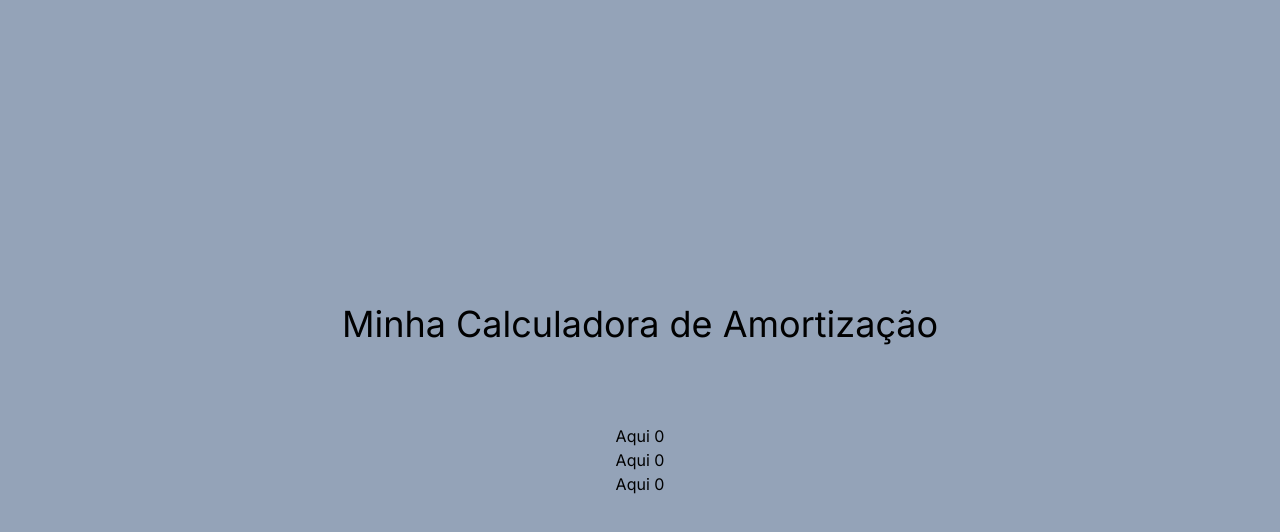
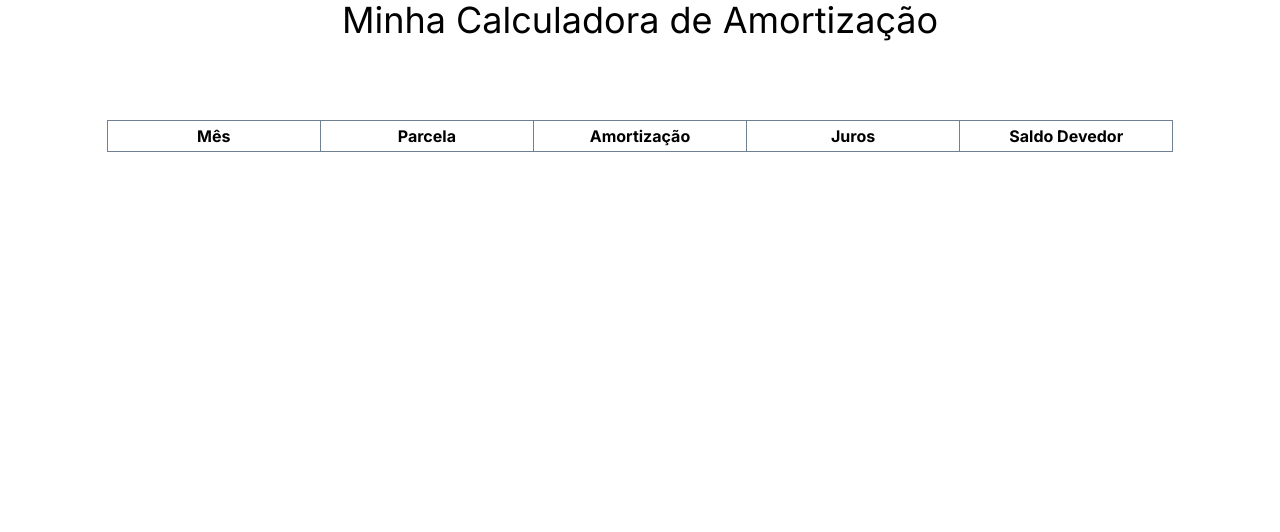
Before and after one commit to Guga-Santos/CalculadoraFinanciamento, a Next.js app: page / in a window 1280 px wide. Both pictures are taken after a click on the button "Criar tabela". Shown: the top 532 px of the page. Built offline with nearby package versions, Linux system fonts and the light colour scheme.

Commit message:
refactor: rows

```diff
--- /dev/null
+++ b/src/app/components/row.js
@@ -0,0 +1,25 @@
+import { useEffect, useState } from "react";
+
+export default function Rows({ data }) {
+    const [rows, setRows] = useState([]);
+
+    useEffect(() => {
+        if (data) {
+            setRows(data);
+        }
+    }, [data]);
+
+
+    return(
+        rows?.map((element, index) => (
+            <tr key={index}>
+                <td>{element.mes}</td>
+                <td>R$ {element.parcela}</td>
+                <td>R$ {element.amortizacao}</td>
+                <td>R$ {element.juros}</td>
+                <td>R$ {element.saldo}</td>
+                <td><button className="w-10 bg-slate-100">X</button></td>
+            </tr>
+        ))
+    );
+}
--- a/src/app/components/table.js
+++ b/src/app/components/table.js
@@ -1,18 +1,63 @@
-import { useEffect, useState } from "react"
+import { useEffect, useState } from "react";
+import Rows from "./row";
 
-export default function Table(props) {
-    const [data, setData] = useState();
+export default function Table({ props }) {
+    const [data, setData] = useState(null);
+    const [parcela, setParcela] = useState(null);
+    const [array, setArray] = useState([]);
 
     useEffect(() => {
         setData(props);
-    }, [])
+        setParcela(calcularPMT(props?.value, props?.juros, props?.prazo));
+    }, [props]);
 
+    useEffect(() => {
+        if (data && parcela) {
+            renderizarParcelas();
+        }
+    }, [data, parcela]);
 
-    return(
-        data && <div className="flex flex-col">
-            <h1>Aqui {data.props.value}</h1>
-            <h1>Aqui {data.props.prazo}</h1>
-            <h1>Aqui {data.props.juros}</h1>
+    function calcularPMT(valor, taxa, periodos) {
+        const r = taxa / 100;
+        const pmt = valor * r * Math.pow(1 + r, periodos) / (Math.pow(1 + r, periodos) - 1);
+        return pmt.toFixed(2);
+    }
+
+    function renderizarParcelas() {
+        let saldoDevedor = data?.value;
+        const arr = [];
+
+        for (let i = 1; i <= data?.prazo; i++) {
+            const juros = (saldoDevedor * (data?.juros / 100)).toFixed(2);
+
+            arr.push({
+                mes: i,
+                parcela: Number(parcela).toFixed(2),
+                amortizacao: (parcela - juros).toFixed(2),
+                juros: juros,
+                saldo: Number(saldoDevedor).toFixed(2)
+            });
+            saldoDevedor -= (parcela - juros);
+        }
+        setArray(arr);
+    }
+
+    return (
+        data && <div className="w-screen flex flex-col items-center">
+            <table className="w-5/6 border-collapse">
+                <thead>
+                    <tr className="">
+                        <th>Mês</th>
+                        <th>Parcela</th>
+                        <th>Amortização</th>
+                        <th>Juros</th>
+                        <th>Saldo Devedor</th>
+                    </tr>
+                </thead>
+                <tbody>
+                    <Rows data={array} />
+                </tbody>
+            </table>
         </div>
-    )
+    );
 }
--- a/src/app/globals.css
+++ b/src/app/globals.css
@@ -19,3 +19,13 @@
 body {
 
 }
+
+table {
+
+}
+
+th, td {
+  border: 1px slategray solid;
+  padding: 3px;
+  width: 20%;
+}
--- a/src/app/page.js
+++ b/src/app/page.js
@@ -28,7 +28,7 @@ export default function Home() {
   }
 
   return (
-    <main className="flex flex-col items-center justify-center bg-slate-400 h-screen">
+    <main className="flex flex-col items-center">
       <h1 className="text-4xl pb-20"> Minha Calculadora de Amortização</h1>
       {
       visible
```
